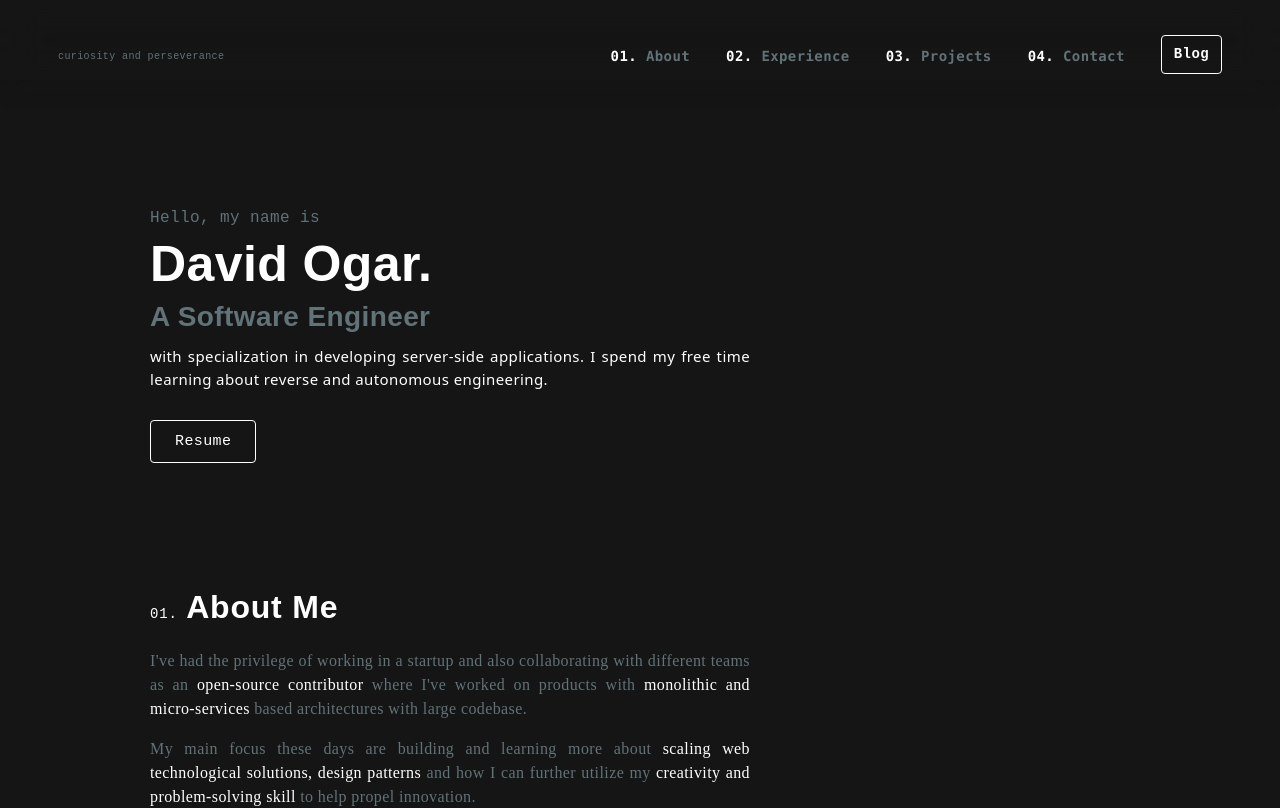
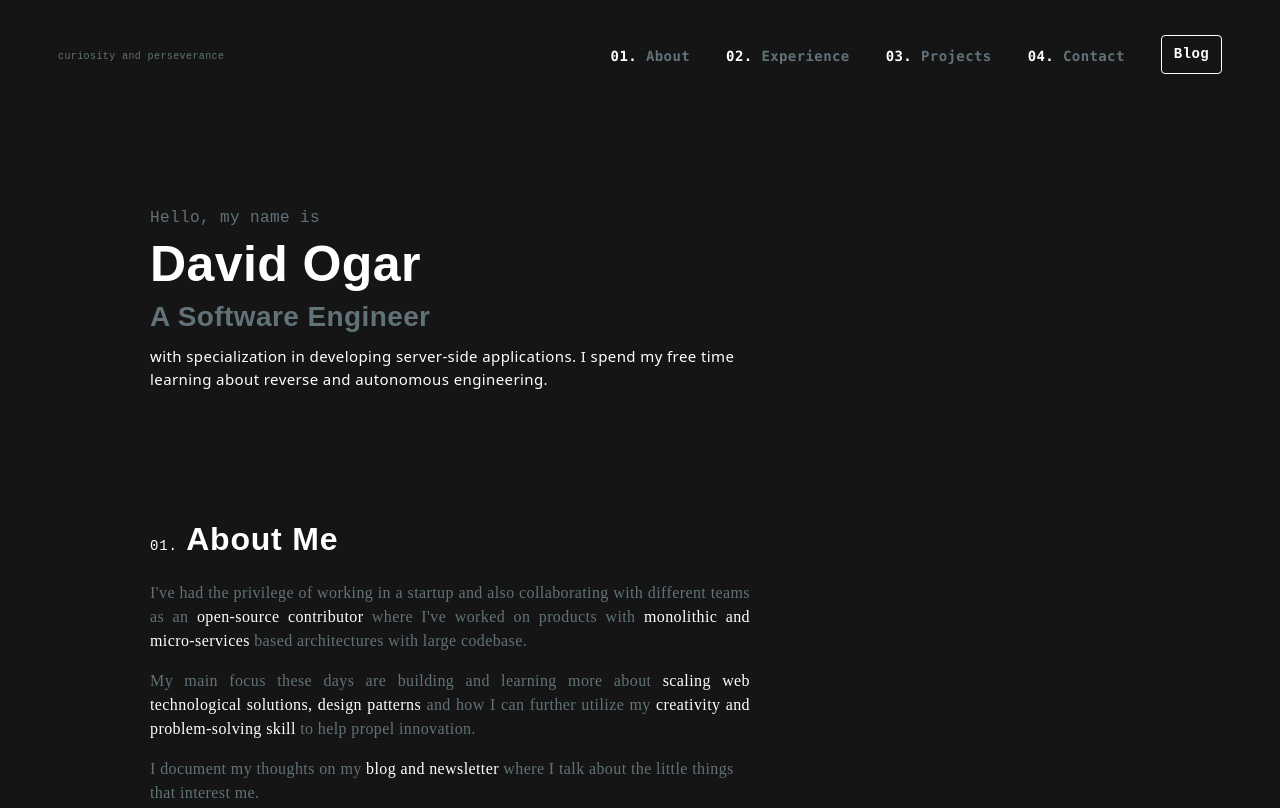
Before and after one commit to The-True-Hooha/portfolio-v1, a Next.js app: page / in a window 1280 px wide. Shown: the top 808 px of the page. Built offline with nearby package versions, Linux system fonts and the light colour scheme.

Commit message:
refactor: for sm screens

```diff
--- a/components/Hero.js
+++ b/components/Hero.js
@@ -3,16 +3,14 @@ import Link from "next/link";
 // import Image from "next/image";
 const HeroSection = () => {
   return (
-    <div>
     <div
       id="home"
-      className="w-full px-[60px] py-[120px] lg:px-[150px] md:py-[200px]"
+      className="px-[50px] py-[100px] w-full lg:px-[150px] md:py-[200px]"
     >
 
-        <div className="text-justify">
           <h2 className="font-SFMono text-[16px] ">Hello, my name is</h2>
-          <h1 className="text-white font-calibre lg:text-[50px] text-[38px] font-bold mt-[8px]">
-            David Ogar.
+          <h1 className="text-white font-calibre lg:text-[50px] text-[33px] font-bold mt-[8px]">
+            David Ogar
           </h1>
           <h2 className="font-calibre text-[20px] lg:text-[28px] font-semibold mt-[15px]">
             A Software Engineer
@@ -21,8 +19,8 @@ const HeroSection = () => {
             with specialization in developing server-side applications. I spend
             my free time learning about reverse and autonomous engineering.
           </p>
-        </div>
-        <div className="font-SFMono text-[20px] text-white md:text-[25px] lg:mt-[30px] mt-10">
+
+        {/* <div className="font-SFMono text-[20px] text-white md:text-[25px] lg:mt-[30px] mt-10">
           <Link href="https://drive.google.com/file/d/1TYUoQ9suUB8GuZbtSWVsaqcm5JD4ljoJ/view?usp=sharing">
             <a
               target="_blank"
@@ -31,8 +29,7 @@ const HeroSection = () => {
               Resume
             </a>
           </Link>
-        </div>
-    </div>
+        </div> */}
     </div>
   );
 };
```
